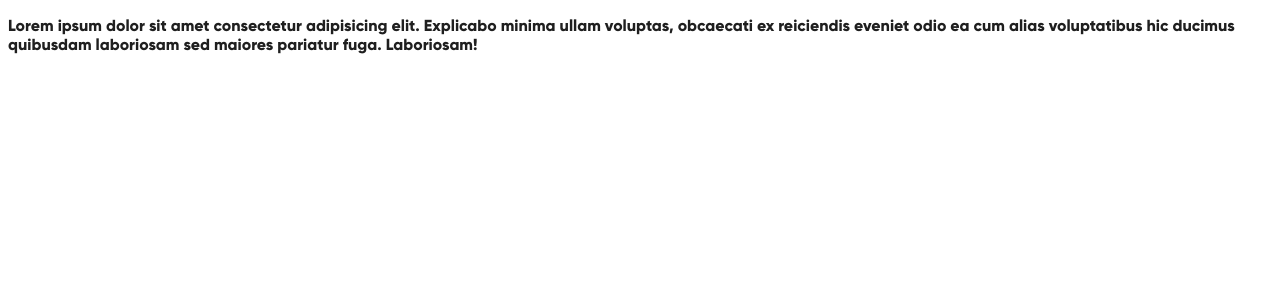
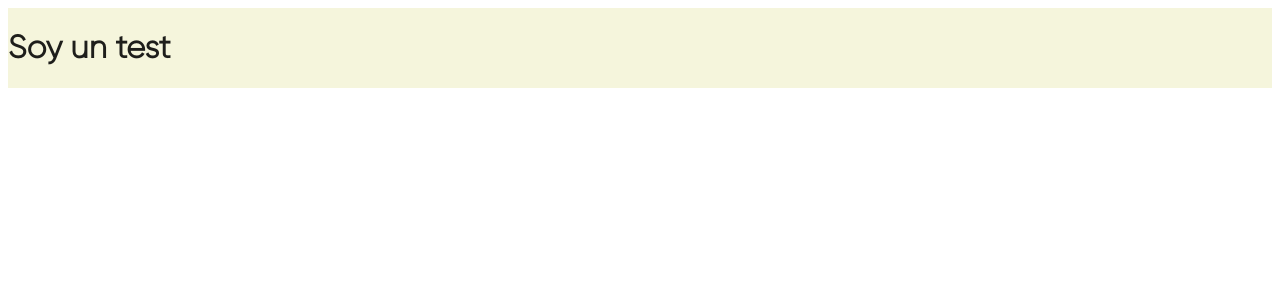
Before and after one commit to Javieredoher/social_Programate_fe, a React app: page / in a window 1280 px wide. Shown: the top 300 px of the page. Built offline with nearby package versions, Linux system fonts and the light colour scheme.

Commit message:
16-11-21|init with form edit project-folders|ACPC

```diff
--- /dev/null
+++ b/src/components/formproject/Formproject.jsx
@@ -0,0 +1,14 @@
+import React, {Fragment} from 'react';
+import  styles from './Formproject.module.css';
+
+const Formproject = () => {
+    return (
+        <Fragment>
+            <div className={styles.container}>
+                <h1>Soy un test</h1>
+            </div>
+        </Fragment>
+    )
+};
+
+export default Formproject;
--- /dev/null
+++ b/src/components/formproject/Formproject.module.css
@@ -0,0 +1,5 @@
+.container {
+    display: flex;
+    flex-direction: column;
+    background-color: beige;
+}
--- a/src/routes/App.jsx
+++ b/src/routes/App.jsx
@@ -1,9 +1,11 @@
 import React from "react";
-import Footer from "../components/footer/Footer";
 import "../assets/styles/global2.css";
+import Formproject from "../components/formproject/Formproject";
 
 const App = () => {
-    return <Footer />;
+    return (
+        <Formproject />
+    )
 };
 
 export default App;
```
